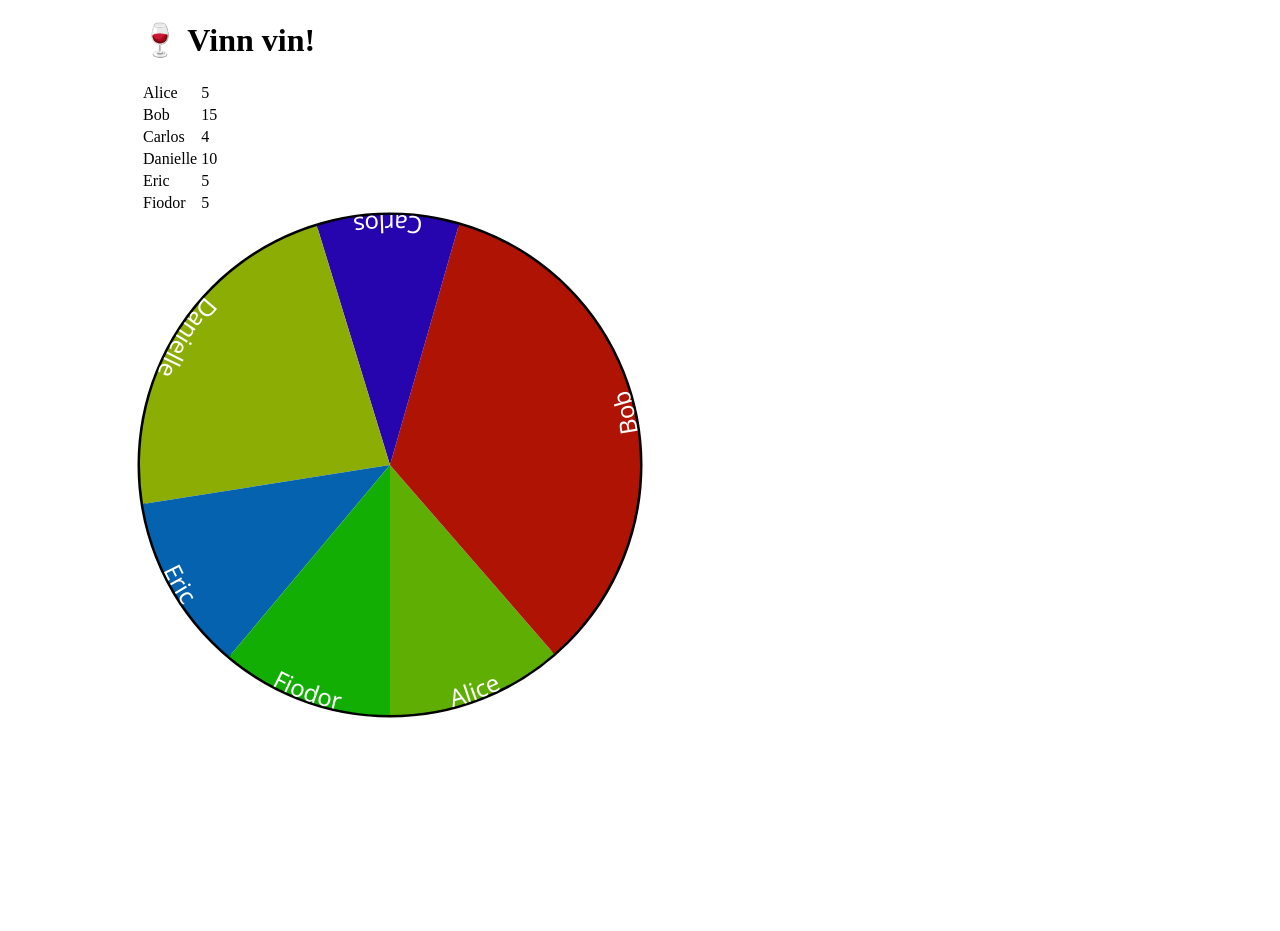
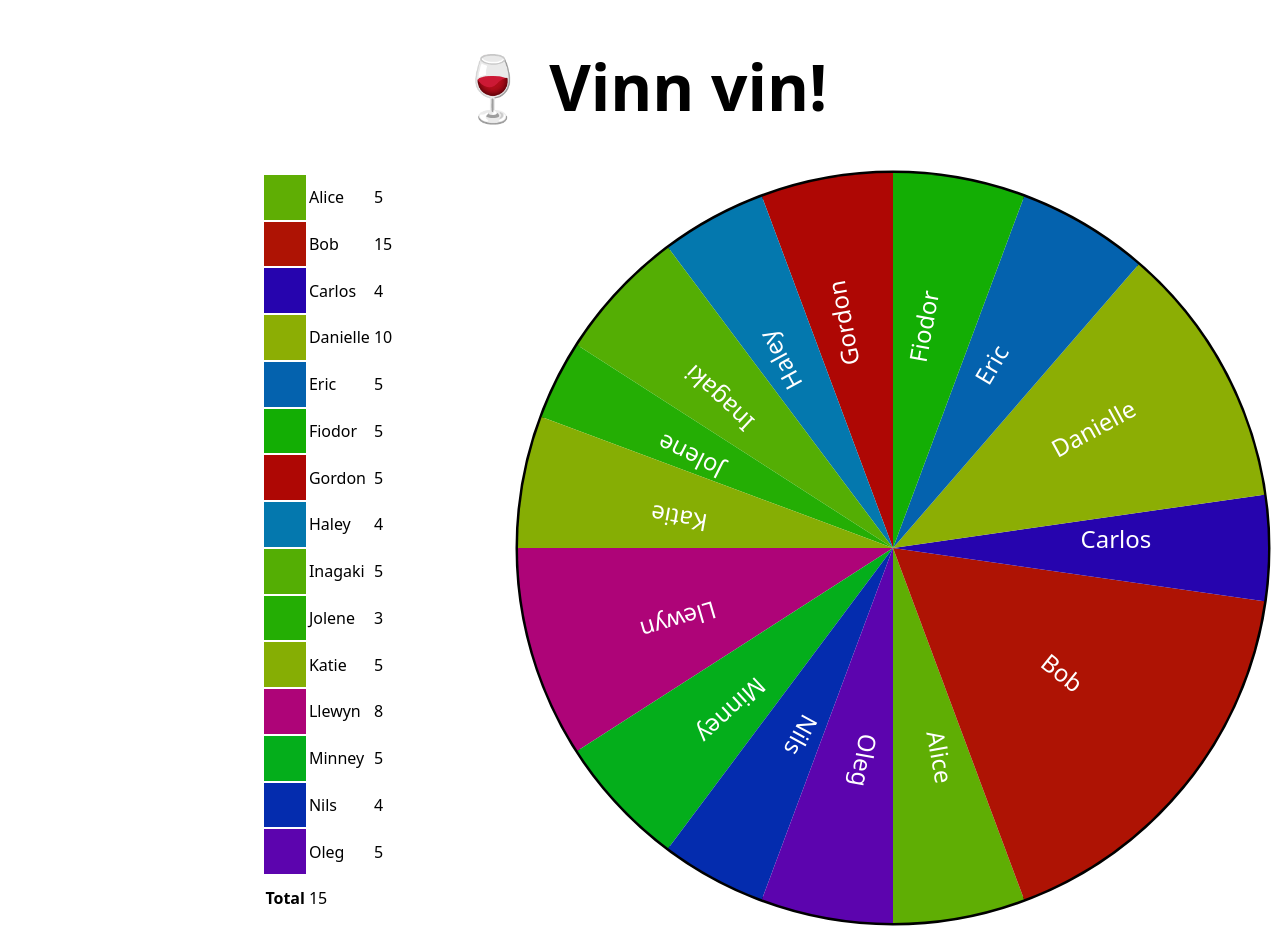
Before and after one commit to OleSkaar/vinn-vin, a SvelteKit app: page / in a window 1280 px wide. Before the commit the page ends 800 px from the top, so only its background shows below. Built offline with nearby package versions, Linux system fonts and the light colour scheme.

Commit message:
Refactor to component and fix text rendering

```diff
--- /dev/null
+++ b/src/components/Sector.svelte
@@ -0,0 +1,42 @@
+<script lang="ts">
+	import type { Coordinates, SectorData } from '../types';
+	import { getColorHashFromString, getCoordinatesOnCircle } from '../utils'
+
+    export let sector: SectorData;
+	export let index: number;
+	export let radius: number;
+
+    const { participant, startAngle, endAngle } = sector;
+
+    const getCoords = (angle: number) => getCoordinatesOnCircle(radius, angle);
+    const line = (coords: Coordinates) => `M 0 0 L ${coords.x} ${coords.y}`;
+
+	const startCoords = getCoords(startAngle);
+	const endCoords = getCoords(endAngle);
+	const arcLength = endAngle - startAngle;
+	const largeArcFlag = arcLength >= 180 ? 1 : 0;
+
+	const sectorPath = `${line(startCoords)} A ${radius} ${radius} 0 ${largeArcFlag} 0 ${endCoords.x} ${endCoords.y} z`;
+	const fill = getColorHashFromString(participant.name);
+	const id = `participant-${index.toString()}`;
+	const href = `#${id}`;
+
+    const centerAngle = (startAngle + endAngle) / 2;
+    const centerCoords = getCoords(centerAngle);
+    const centerPath = line(centerCoords);
+</script>
+
+<path d={sectorPath} {fill} />
+<path d={centerPath} {id}/>
+<text>
+	<textPath {href} startOffset="50%">{participant.name}</textPath>
+</text>
+
+<style>
+	textPath {
+		fill: white;
+		font-family: system-ui, -apple-system, BlinkMacSystemFont, 'Segoe UI', Roboto, Oxygen, Ubuntu,
+			Cantarell, 'Open Sans', 'Helvetica Neue', sans-serif;
+		font-size: 24px;
+	}
+</style>
--- a/src/routes/+page.svelte
+++ b/src/routes/+page.svelte
@@ -1,75 +1,98 @@
 <script lang="ts">
-	interface Participant {
-		name: string;
-		tickets: number;
-		angle: number;
-	}
+	import Sector from '../components/Sector.svelte';
+	import type { SectorData, Participant } from '../types';
+	import { getColorHashFromString } from '../utils';
 
 	const participants: Participant[] = [
 		{
 			name: 'Alice',
-			tickets: 5,
-			angle: 0
+			tickets: 5
 		},
 		{
 			name: 'Bob',
-			tickets: 15,
-			angle: 0
+			tickets: 15
 		},
 		{
 			name: 'Carlos',
-			tickets: 4,
-			angle: 0
+			tickets: 4
 		},
 		{
 			name: 'Danielle',
-			tickets: 10,
-			angle: 0
+			tickets: 10
 		},
 		{
 			name: 'Eric',
-			tickets: 5,
-			angle: 0
+			tickets: 5
 		},
 		{
 			name: 'Fiodor',
-			tickets: 5,
-			angle: 0
+			tickets: 5
+		},
+		{
+			name: 'Gordon',
+			tickets: 5
+		},
+		{
+			name: 'Haley',
+			tickets: 4
+		},
+		{
+			name: 'Inagaki',
+			tickets: 5
+		},
+		{
+			name: 'Jolene',
+			tickets: 3
+		},
+		{
+			name: 'Katie',
+			tickets: 5
+		},
+		{
+			name: 'Llewyn',
+			tickets: 8
+		},
+		{
+			name: 'Minney',
+			tickets: 5
+		},
+		{
+			name: 'Nils',
+			tickets: 4
+		},
+		{
+			name: 'Oleg',
+			tickets: 5
 		}
 	];
 
 	const totalTickets = participants.reduce((total, current) => total + current.tickets, 0);
-	const diameter = 500;
+	const diameter = 750;
 	const radius = diameter / 2;
+	const angle = (tickets: number) => (tickets / totalTickets) * 360;
+	const roundDegrees = (angle: number) => Math.min(angle, 360);
 
-	participants.forEach((p, index) => {
-		p.angle = Math.round((p.tickets / totalTickets) * 360);
+	const sectors = participants.reduce((sectors: SectorData[], participant, index) => {
+		if (index === 0) {
+			sectors.push({
+				participant,
+				startAngle: 0,
+				endAngle: roundDegrees(angle(participant.tickets))
+			});
 
-		if (index > 0) {
-			p.angle += participants[index - 1].angle;
+			return sectors;
 		}
 
-		if (p.angle > 360) {
-			p.angle = 360;
-		}
-	});
+		const startAngle = sectors[index - 1].endAngle;
 
-	function getBackgroundColor(stringInput: string) {
-		// Thanks to Aslam: https://stackoverflow.com/a/66494926
-		let stringUniqueHash = [...stringInput].reduce((acc, char) => {
-			return char.charCodeAt(0) + ((acc << 5) - acc);
-		}, 0);
-		return `hsl(${stringUniqueHash % 360}, 95%, 35%)`;
-	}
+		sectors.push({
+			participant,
+			startAngle,
+			endAngle: roundDegrees(startAngle + angle(participant.tickets))
+		});
 
-	const getCoordinates = (angle: number) => {
-		const result = {
-			x: radius * Math.sin((Math.PI * 2 * angle) / 360),
-			y: radius * Math.cos((Math.PI * 2 * angle) / 360)
-		};
-
-		return result;
-	};
+		return sectors;
+	}, []);
 </script>
 
 <svelte:head>
@@ -78,43 +101,34 @@
 
 <main>
 	<h1>🍷 Vinn vin!</h1>
+	<section class="container">
 	<table>
-		{#each participants as participant}
+		{#each participants as participant, i}
 			<tr>
+				<td style={`background-color: ${getColorHashFromString(participant.name)}; color: white;`}></td>
 				<td>{participant.name}</td>
 				<td>{participant.tickets}</td>
 			</tr>
 		{/each}
+		<tr>
+			<td><strong>Total</strong></td>
+			<td>{participants.length}</td>
+		</tr>
 	</table>
 	<svg width={diameter} height={diameter}>
 		<g transform={`translate(${radius}, ${radius})`}>
-			<circle r={radius} cx={0} cy={0} stroke-width="5"/>
-			{#each participants as participant, i}
-				{@const startCoords = getCoordinates(participants[i - 1]?.angle ?? 0)}
-				{@const endCoords = getCoordinates(participant.angle)}
-				{@const sliceSize = participant.angle - participants[i - 1]?.angle ?? 0}
-				{@const id = `participant-${i.toString()}`}
-				<path
-					{id}
-					d={`M 0 0 L ${startCoords.x} ${startCoords.y} A ${radius} ${radius} 0 ${
-						sliceSize >= 180 ? 1 : 0
-					} 0 ${endCoords.x} ${endCoords.y} z`}
-					data-participant={participant.name}
-					fill={getBackgroundColor(participant.name)}
-					color="white"
-				/>
-				<text>
-					<textPath href={`#${id}`} startOffset="50%" text-anchor="middle"
-						>{participant.name}</textPath
-					>
-				</text>
+			<circle r={radius} cx={0} cy={0} stroke-width="5" />
+			{#each sectors as sector, index}
+				<Sector {sector} {index} {radius} />
 			{/each}
 		</g>
 	</svg>
+	</section>
 </main>
 
 <style>
 	main {
+		font-family: system-ui;
 		margin: 0 auto;
 		max-width: 1000px;
 	}
@@ -129,9 +143,13 @@
 		fill: transparent;
 	}
 
-	textPath {
-		fill: white;
-		font-family: system-ui, -apple-system, BlinkMacSystemFont, 'Segoe UI', Roboto, Oxygen, Ubuntu, Cantarell, 'Open Sans', 'Helvetica Neue', sans-serif;
-		font-size: 24px;
+	h1 {
+		text-align: center;
+		font-size: 4em;
+	}
+
+	.container {
+		display: flex;
+		justify-content: space-evenly;
 	}
 </style>
--- /dev/null
+++ b/src/types.ts
@@ -0,0 +1,15 @@
+export interface Coordinates {
+    x: number;
+    y: number;
+}
+
+export interface Participant {
+    name: string;
+    tickets: number;
+}
+
+export interface SectorData {
+    participant: Participant;
+    startAngle: number;
+    endAngle: number;
+}
--- /dev/null
+++ b/src/utils/getColorHashFromString.ts
@@ -0,0 +1,7 @@
+// Thanks to Aslam on StackOverflow: https://stackoverflow.com/a/66494926
+export const getColorHashFromString = (stringInput: string) => {
+    const stringUniqueHash = [...stringInput].reduce((acc, char) => {
+        return char.charCodeAt(0) + ((acc << 5) - acc);
+    }, 0);
+    return `hsl(${stringUniqueHash % 360}, 95%, 35%)`;
+};
--- /dev/null
+++ b/src/utils/getCoordinatesOnCircle.ts
@@ -0,0 +1,6 @@
+export const getCoordinatesOnCircle = (radius: number, angle: number) => {
+    return {
+        x: radius * Math.sin((Math.PI * 2 * angle) / 360),
+        y: radius * Math.cos((Math.PI * 2 * angle) / 360)
+    };
+};
--- /dev/null
+++ b/src/utils/index.ts
@@ -0,0 +1,2 @@
+export * from './getColorHashFromString';
+export * from './getCoordinatesOnCircle';
```
Also changed, not shown: src/components/WheelOfFortune.svelte (deleted).
